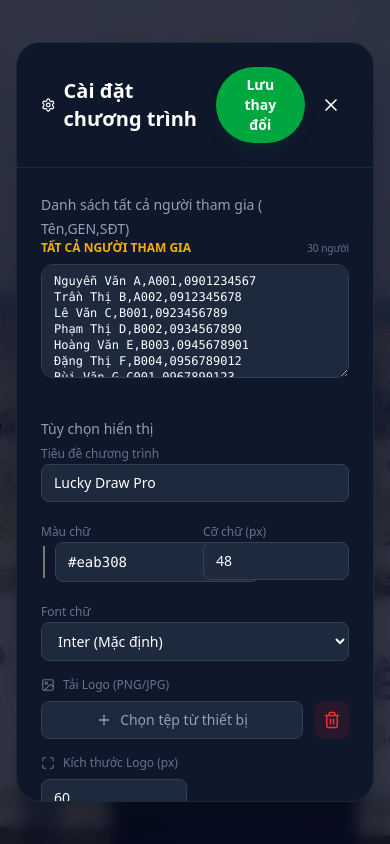
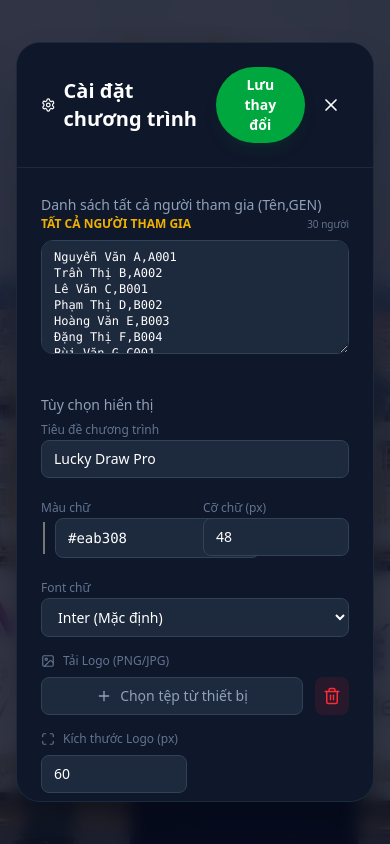
Before and after one commit to sstap22/Luckydraw, a React (Vite) app: page / in a window 390 px wide. Both pictures are taken after a click on the button 346 px from the left and 132 px from the top of the page. Shown: the top 844 px of the page. Built offline with nearby package versions, Linux system fonts and the light colour scheme.

Commit message:
Update: Remove phone field, adjust layout, fix prize name saving, align title with spinning text

```diff
--- a/src/App.tsx
+++ b/src/App.tsx
@@ -15,7 +15,6 @@ import spinSoundFile from './Sound/soundspin.mp3';
 interface Participant {
   id: string;
   name: string;
-  phone: string;
 }
 
 interface Prize {
@@ -58,25 +57,24 @@ const DEFAULT_PRIZES: Prize[] = [
 
 const SAMPLE_PARTICIPANTS: Record<string, Participant[]> = {
   A: [
-    { id: 'A001', name: 'Nguyễn Văn A', phone: '0901234567' },
-    { id: 'A002', name: 'Trần Thị B', phone: '0912345678' },
+    { id: 'A001', name: 'Nguyễn Văn A' },
+    { id: 'A002', name: 'Trần Thị B' },
   ],
   B: [
-    { id: 'B001', name: 'Lê Văn C', phone: '0923456789' },
-    { id: 'B002', name: 'Phạm Thị D', phone: '0934567890' },
-    { id: 'B003', name: 'Hoàng Văn E', phone: '0945678901' },
-    { id: 'B004', name: 'Đặng Thị F', phone: '0956789012' },
+    { id: 'B001', name: 'Lê Văn C' },
+    { id: 'B002', name: 'Phạm Thị D' },
+    { id: 'B003', name: 'Hoàng Văn E' },
+    { id: 'B004', name: 'Đặng Thị F' },
   ],
   C: [
-    { id: 'C001', name: 'Bùi Văn G', phone: '0967890123' },
-    { id: 'C002', name: 'Vũ Thị H', phone: '0978901234' },
-    { id: 'C003', name: 'Đỗ Văn I', phone: '0989012345' },
-    { id: 'C004', name: 'Ngô Thị K', phone: '0990123456' },
+    { id: 'C001', name: 'Bùi Văn G' },
+    { id: 'C002', name: 'Vũ Thị H' },
+    { id: 'C003', name: 'Đỗ Văn I' },
+    { id: 'C004', name: 'Ngô Thị K' },
   ],
   D: Array.from({ length: 20 }, (_, i) => ({
     id: `D${String(i + 1).padStart(3, '0')}`,
     name: `Người dùng D${i + 1}`,
-    phone: `09${Math.floor(Math.random() * 90000000 + 10000000)}`,
   })),
 };
 
@@ -496,7 +494,16 @@ export default function App() {
 
   const handleSaveSettings = () => {
     setSettings(tempSettings);
-    setPrizes(tempPrizes);
+    // Merge tempPrizes with existing prizes to preserve participant lists
+    setPrizes((prevPrizes: Prize[]) =>
+      tempPrizes.map((tempPrize: Prize) => {
+        const existingPrize = prevPrizes.find((p: Prize) => p.id === tempPrize.id);
+        return {
+          ...tempPrize,
+          list: existingPrize?.list || tempPrize.list || []
+        };
+      })
+    );
     setShowSettings(false);
     // confetti for feedback
     confetti({
@@ -512,13 +519,13 @@ export default function App() {
 
     // BOM for UTF-8 support in Excel
     const BOM = '\uFEFF';
-    let csvContent = "Giải thưởng,Họ tên,Gen,Số điện thoại,Thời gian\n";
+    let csvContent = "Giải thưởng,Họ tên,Gen,Thời gian\n";
 
     winners.forEach(w => {
       const prize = prizes.find(p => p.id === w.prizeId);
       const prizeName = prize ? prize.name : w.prizeId;
       const time = new Date(w.timestamp).toLocaleString();
-      csvContent += `"${prizeName}","${w.person.name}","${w.person.id}","${w.person.phone}","${time}"\n`;
+      csvContent += `"${prizeName}","${w.person.name}","${w.person.id}","${time}"\n`;
     });
 
     const blob = new Blob([BOM + csvContent], { type: 'text/csv;charset=utf-8;' });
@@ -557,16 +564,16 @@ export default function App() {
         </div>
 
         {/* Center: Title */}
-        <div className="flex-1 text-center">
+        <div className="flex-1 flex justify-center items-center">
           <h1
             style={{
               color: settings.titleColor,
               fontSize: `${settings.titleSize}px`,
               fontFamily: settings.titleFont
             }}
-            className="font-black tracking-tight drop-shadow-2xl"
+            className="font-black tracking-tight drop-shadow-2xl text-center"
           >
-            {settings.title}
+            Lucky Draw Pro
           </h1>
         </div>
 
@@ -602,8 +609,8 @@ export default function App() {
       </header>
 
       <div className="flex flex-1 overflow-y-auto">
-        {/* Sidebar - Prize Selector (1/5 width) */}
-        <aside className="w-1/5 bg-transparent p-6 flex flex-col gap-4 overflow-y-auto border-r border-white/5">
+        {/* Sidebar - Prize Selector (1/4 width) */}
+        <aside className="w-1/4 bg-transparent p-6 flex flex-col gap-4 overflow-y-auto border-r border-white/5">
           <div className="flex items-center gap-2 mb-4">
             <Trophy className="text-yellow-500" size={20} />
             <h2 className="text-sm font-bold uppercase tracking-widest text-slate-400">Danh sách giải</h2>
@@ -642,10 +649,10 @@ export default function App() {
           ))}
         </aside>
 
-        {/* Main Content (4/5 width) */}
-        <main className="w-4/5 flex flex-col items-center justify-start py-12 px-8 relative">
+        {/* Main Content (3/4 width) */}
+        <main className="w-3/4 flex flex-col items-center justify-start py-12 px-8 relative">
           {/* Display Area */}
-          <div className="relative w-full max-w-4xl min-h-[650px] bg-gradient-to-b from-slate-800/80 to-slate-900/90 backdrop-blur-md rounded-[40px] border-4 border-slate-700/50 shadow-2xl overflow-hidden flex flex-col items-center justify-center p-12 text-center transition-all duration-500">
+          <div className="relative w-full max-w-5xl min-h-[600px] bg-gradient-to-b from-slate-800/80 to-slate-900/90 backdrop-blur-md rounded-[40px] border-4 border-slate-700/50 shadow-2xl overflow-hidden flex flex-col items-center justify-center p-12 text-center transition-all duration-500">
             {/* Decorative elements */}
             <div className="absolute top-0 left-0 w-full h-full opacity-10 pointer-events-none">
               <div className="absolute top-10 left-10 w-32 h-32 bg-yellow-500 rounded-full blur-3xl" />
@@ -817,7 +824,7 @@ export default function App() {
             <div className="p-6 overflow-y-auto space-y-8">
               {/* All Participants List */}
               <div className="space-y-4">
-                <label className="text-sm font-medium text-slate-400">Danh sách tất cả người tham gia ( Tên,GEN,SĐT)</label>
+                <label className="text-sm font-medium text-slate-400">Danh sách tất cả người tham gia (Tên,GEN)</label>
                 <div className="space-y-2">
                   <div className="flex justify-between items-center">
                     <span className="text-xs font-bold text-yellow-500 uppercase">Tất cả người tham gia</span>
@@ -825,13 +832,13 @@ export default function App() {
                   </div>
                   <textarea
                     rows={6}
-                    placeholder="Nguyễn Văn A,A001,0901234567&#10;Trần Thị B,B001,0912345678&#10;Lê Văn C,C001,0923456789"
-                    value={tempAllParticipants.map(p => `${p.name},${p.id},${p.phone}`).join('\n')}
+                    placeholder="Nguyễn Văn A,A001&#10;Trần Thị B,B001&#10;Lê Văn C,C001"
+                    value={tempAllParticipants.map(p => `${p.name},${p.id}`).join('\n')}
                     onChange={(e) => {
                       const lines = e.target.value.split('\n').filter(l => l.trim());
                       const newList = lines.map(line => {
-                        const [name, id, phone] = line.split(',').map(s => s.trim());
-                        return { name: name || 'N/A', id: id || 'N/A', phone: phone || 'N/A' };
+                        const [name, id] = line.split(',').map(s => s.trim());
+                        return { name: name || 'N/A', id: id || 'N/A' };
                       });
                       setTempAllParticipants(newList);
                     }}
@@ -1089,7 +1096,7 @@ export default function App() {
                   <Search className="absolute left-4 top-1/2 -translate-y-1/2 text-slate-500" size={20} />
                   <input
                     type="text"
-                    placeholder="Tìm tên, GEN hoặc SĐT..."
+                    placeholder="Tìm tên hoặc GEN..."
                     value={winnerSearchQuery}
                     onChange={(e) => setWinnerSearchQuery(e.target.value)}
                     className="w-80 bg-white/5 border border-white/10 rounded-2xl pl-12 pr-4 py-3 focus:outline-none focus:ring-2 focus:ring-yellow-500 transition-all text-white"
@@ -1135,8 +1142,7 @@ export default function App() {
                       const query = winnerSearchQuery.toLowerCase();
                       return (
                         w.person.name.toLowerCase().includes(query) ||
-                        w.person.id.toLowerCase().includes(query) ||
-                        w.person.phone.includes(query)
+                        w.person.id.toLowerCase().includes(query)
                       );
                     });
                     if (prizeWinners.length === 0) return null;
@@ -1177,12 +1183,6 @@ export default function App() {
                                   <span className="text-[9px] text-slate-600 uppercase font-bold">GEN:</span>
                                   <span className="font-mono text-yellow-500/80">{w.person.id}</span>
                                 </div>
-                                <div className="w-1 h-1 bg-slate-700 rounded-full" />
-                                <div className="flex items-center gap-1">
-                                  <span className="text-[9px] text-slate-600 uppercase font-bold">SĐT:</span>
-                                  <span>{w.person.phone.replace(/(\d{3})(\d{3})(\d{4})/, '$1***$3')}</span>
-                                </div>
-                                <div className="w-1 h-1 bg-slate-700 rounded-full" />
                                 <div className="flex items-center gap-2">
                                   <div className="px-2 py-0.5 bg-white/5 rounded-md text-[9px] font-mono text-slate-500">
                                     #{i + 1}
@@ -1343,7 +1343,7 @@ export default function App() {
 
             <div className="flex-1 overflow-x-auto p-8 bg-transparent">
               <div className="mb-8">
-                <h3 className="text-xl font-bold text-white mb-4">Danh sách người tham gia theo giải (CSV: Tên,GEN,SĐT)</h3>
+                <h3 className="text-xl font-bold text-white mb-4">Danh sách người tham gia theo giải (CSV: Tên,GEN)</h3>
                 <div className="space-y-6">
                   {prizes.map((prize, idx) => (
                     <div key={prize.id} className="bg-slate-800/50 rounded-2xl p-6 border border-slate-700">
@@ -1356,13 +1356,13 @@ export default function App() {
 
                       <textarea
                         rows={4}
-                        placeholder="Nguyễn Văn A,A001,0901234567"
-                        defaultValue={prize.list.map(p => `${p.name},${p.id},${p.phone}`).join('\n')}
+                        placeholder="Nguyễn Văn A,A001"
+                        defaultValue={prize.list.map(p => `${p.name},${p.id}`).join('\n')}
                         onBlur={(e) => {
                           const lines = e.target.value.split('\n').filter(l => l.trim());
                           const newList = lines.map(line => {
-                            const [name, id, phone] = line.split(',').map(s => s.trim());
-                            return { name: name || 'N/A', id: id || 'N/A', phone: phone || 'N/A' };
+                            const [name, id] = line.split(',').map(s => s.trim());
+                            return { name: name || 'N/A', id: id || 'N/A' };
                           });
                           const newPrizes = [...prizes];
                           newPrizes[idx].list = newList;
@@ -1400,7 +1400,7 @@ export default function App() {
                           prize.list.map(person => (
                             <div key={person.id} className="p-3 bg-slate-900/50 rounded-lg text-xs border border-slate-700/50 hover:border-slate-600 transition-colors">
                               <div className="font-semibold text-white">{person.name}</div>
-                              <div className="text-slate-400">{person.id} | {person.phone}</div>
+                              <div className="text-slate-400">{person.id}</div>
                             </div>
                           ))
                         )}
```
